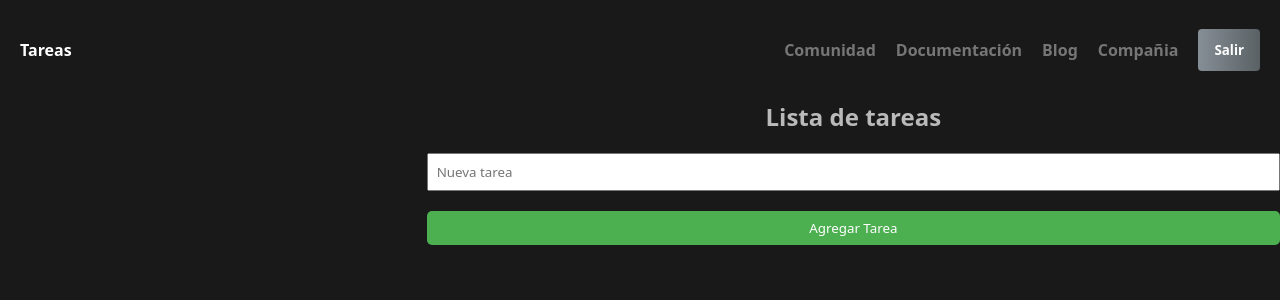
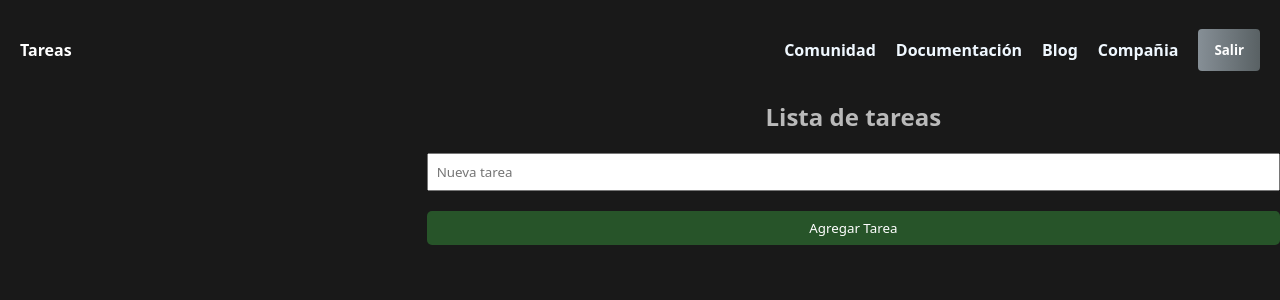
Before and after one commit to Luisfernandocalixto/Lista-de-tareas, an Angular app: page / in a window 1280 px wide. Shown: the top 300 px of the page. Built offline with nearby package versions, Linux system fonts and the light colour scheme.

Commit message:
Modificando estilos

```diff
--- a/src/app/app.component.css
+++ b/src/app/app.component.css
@@ -24,10 +24,10 @@
 
 .text-gray {
     transition: .4s;
-    color: #767676;
+    color: aliceblue;
 
     &:hover {
-        color: aliceblue;
+        color: #767676;
     }
 }
 
@@ -78,7 +78,7 @@ li {
 }
 
 li button {
-    background-color: #e74c3c;
+    background-color: #942b20;
     color: #fff;
     border: none;
     border-radius: 5px;
@@ -97,7 +97,7 @@ input {
 
 button {
     padding: 8px;
-    background-color: #4caf50;
+    background-color: #275429;
     color: #fff;
     border: none;
     border-radius: 5px;
@@ -143,7 +143,7 @@ button:hover {
         ;
 
 
-        .menu{
+        .menu {
             width: 20px;
         }
 
@@ -171,9 +171,9 @@ button:hover {
             position: fixed !important;
             z-index: 9999;
             top: 0;
-            width: 80%;
+            width: 250px;
             height: 100%;
-            overflow-y: scroll;
+
 
 
         }
@@ -210,7 +210,6 @@ button:hover {
 
 .contentTask {
     height: 100%;
-    overflow-y: scroll;
 }
 
 .into {
--- a/src/app/app.component.html
+++ b/src/app/app.component.html
@@ -49,7 +49,6 @@
                     {{tarea}}
                     <button (click)="eliminarTarea(i)">Eliminar</button>
                 </li>
-                <br>
             </ul>
         </div>
     </aside>
```
